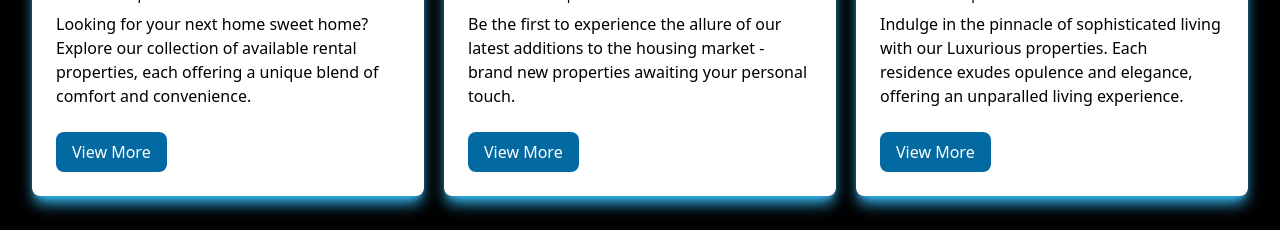
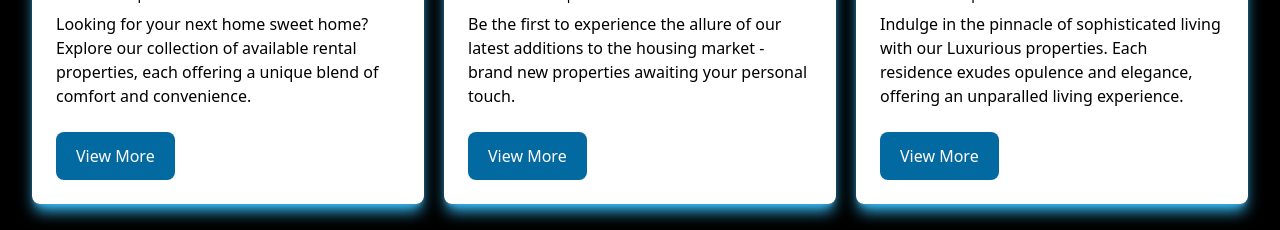
Before and after one commit to jshlrncfblln/balaifinder, a React (Vite) app in the folder balaifinder-app/: page / in a window 1280 px wide. Shown: the part 1180-1410 px from the top of the page. Built offline with nearby package versions, Linux system fonts and the light colour scheme.

Commit message:
modify button size

```diff
--- a/balaifinder-app/src/components/Offers.jsx
+++ b/balaifinder-app/src/components/Offers.jsx
@@ -23,7 +23,7 @@ function Offers(){
                             </p>
                             <div className="mt-6 flex items-center">
                                 <div className="flex-shrink-0">
-                                    <button className="px-4 py-2 bg-sky-700 rounded-lg text-white hover:bg-sky-500">View More</button>
+                                    <button className="px-5 py-3 bg-sky-700 rounded-lg text-white hover:bg-sky-500">View More</button>
                                 </div>
                             </div>
                         </div>
@@ -41,7 +41,7 @@ function Offers(){
                             </p>
                             <div className="mt-6 flex items-center">
                                 <div className="flex-shrink-0">
-                                    <button className="px-4 py-2 bg-sky-700 rounded-lg text-white hover:bg-sky-500">View More</button>
+                                    <button className="px-5 py-3 bg-sky-700 rounded-lg text-white hover:bg-sky-500">View More</button>
                                 </div>
                             </div>
                         </div>
@@ -59,7 +59,7 @@ function Offers(){
                             </p>
                             <div className="mt-6 flex items-center">
                                 <div className="flex-shrink-0">
-                                    <button className="px-4 py-2 bg-sky-700 rounded-lg text-white hover:bg-sky-500">View More</button>
+                                    <button className="px-5 py-3 bg-sky-700 rounded-lg text-white hover:bg-sky-500">View More</button>
                                 </div>
                             </div>
                         </div>
```
